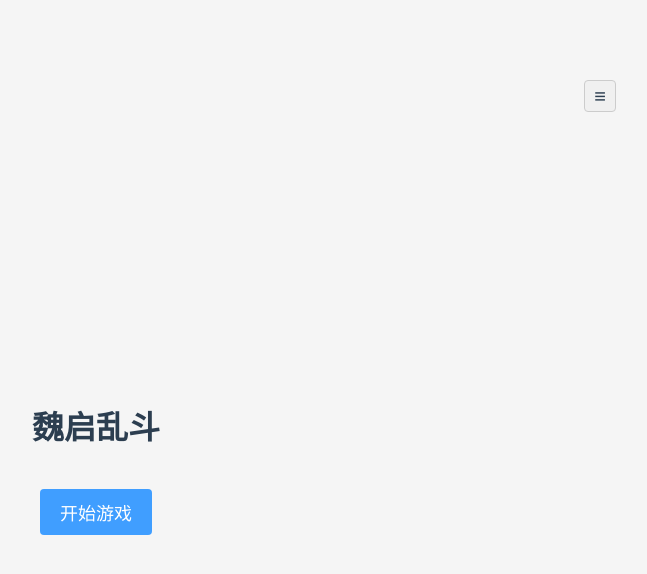
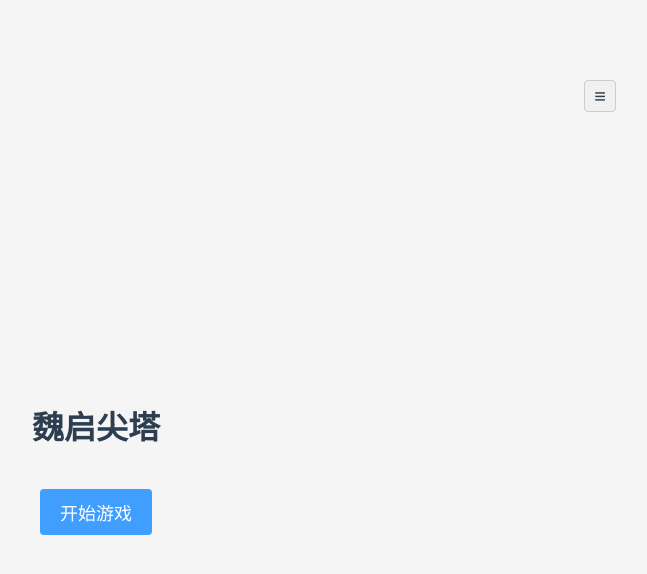
Before and after one commit to wekyspire/wekyspire, a Vue app: page / in a window 1280 px wide. Shown: the top 574 px of the page, without its empty margins (544-1191 px from the left). Built offline with nearby package versions, Linux system fonts and the light colour scheme.

Commit message:
refactor:update name

```diff
--- a/index.html
+++ b/index.html
@@ -4,7 +4,7 @@
     <meta charset="UTF-8">
     <link rel="icon" href="/favicon.ico">
     <meta name="viewport" content="width=device-width, initial-scale=1.0">
-    <title>魏启乱斗</title>
+    <title>魏启尖塔</title>
   </head>
   <body>
     <div id="app"></div>
--- a/src/components/EndScreen.vue
+++ b/src/components/EndScreen.vue
@@ -3,7 +3,7 @@
     <h1>游戏结束</h1>
     <div v-if="isVictory">
       <p>恭喜你战胜了最终Boss！</p>
-      <p>你成功完成了魏启乱斗的挑战！</p>
+      <p>你成功完成了魏启尖塔的挑战！</p>
     </div>
     <div v-else>
       <p>很遗憾，你在战斗中失败了。</p>
--- a/src/components/StartScreen.vue
+++ b/src/components/StartScreen.vue
@@ -1,6 +1,6 @@
 <template>
   <div class="start-screen">
-    <h1>魏启乱斗</h1>
+    <h1>魏启尖塔</h1>
     <button @click="startGame">开始游戏</button>
 
     <div class="changelog-container">
@@ -46,6 +46,7 @@ export default {
             {
               title: '新增',
               items: [
+                '更名为魏启尖塔',
                 '重做交互体验，增加受击、获得和失去反馈、以及粒子特效。',
                 '重构大量代码，提高代码质量和可维护性，方便后续扩展'
               ]
```
Also changed, not shown: 6 other files (tests, documents, lock files or other folders).
